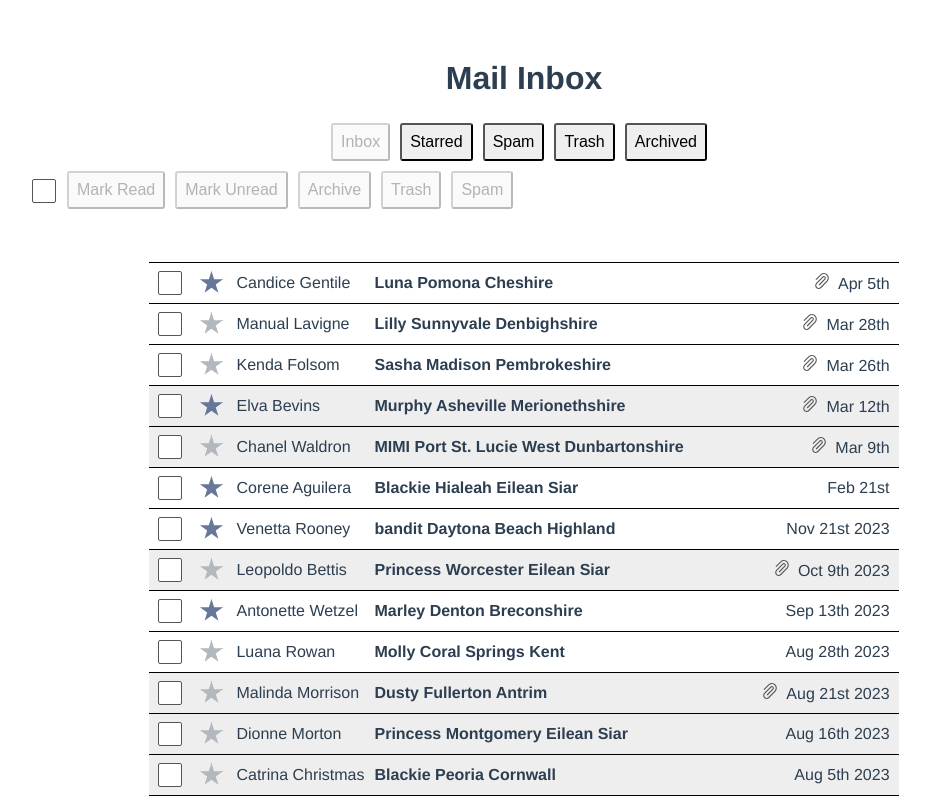
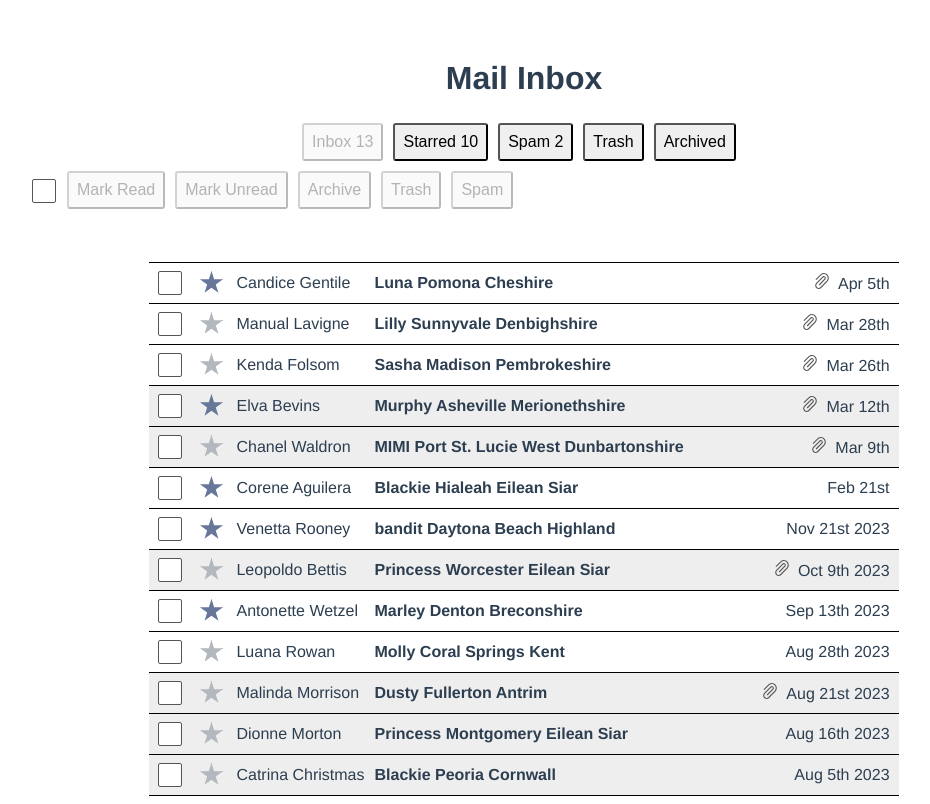
Before and after one commit to jolka-ef/mail, a Vue app: page / in a window 1280 px wide. Shown: the whole page, without its empty margins (116-1046 px from the left). Built offline with nearby package versions, Linux system fonts and the light colour scheme; data requests are answered from the project's data file.

Commit message:
feature : add email count in inbox, starred and spam folder

```diff
--- a/src/components/MailScreen.vue
+++ b/src/components/MailScreen.vue
@@ -6,18 +6,27 @@
       @click="selectScreen('inbox')"
       :disabled="selectedScreen == 'inbox'"
     >
-      <span> {{}} </span>Inbox
+      <span> Inbox </span>
+      <span>
+        {{ inboxCount }}
+      </span>
     </button>
 
     <button
       @click="selectScreen('starred')"
       :disabled="selectedScreen == 'starred'"
     >
-      Starred
+      <span> Starred </span>
+      <span>
+        {{ starredCount }}
+      </span>
     </button>
 
     <button @click="selectScreen('spam')" :disabled="selectedScreen == 'spam'">
-      Spam
+      <span> Spam </span>
+      <span>
+        {{ spamCount }}
+      </span>
     </button>
 
     <button
@@ -65,6 +74,9 @@ export default {
     archivedEmails() {
       return this.sortedEmails.filter((email) => email.folder === 'archive');
     },
+    inboxCount() {
+      return this.inboxEmails.length;
+    },
     inboxEmails() {
       return this.sortedEmails.filter((email) => email.folder === 'inbox');
     },
@@ -74,8 +86,14 @@ export default {
         return emailA.sendDate < emailB.sendDate ? 100 : -1;
       });
     },
+    spamCount() {
+      return this.spamEmails.length;
+    },
     spamEmails() {
       return this.sortedEmails.filter((email) => email.folder === 'spam');
+    },
+    starredCount() {
+      return this.starredEmails.length;
     },
     starredEmails() {
       return this.sortedEmails.filter((email) => email.favorite);
```
